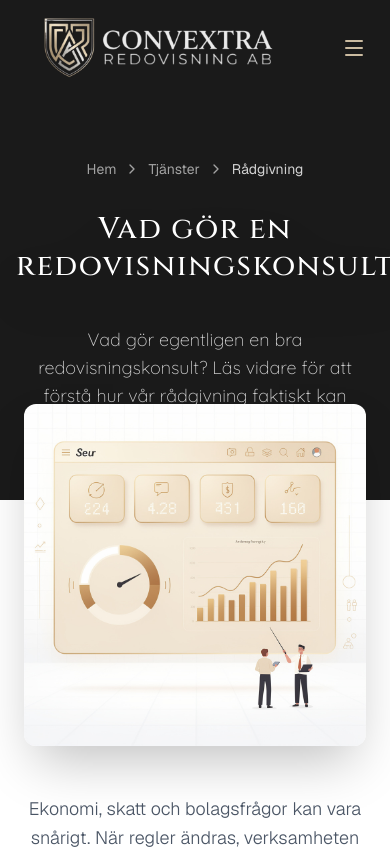
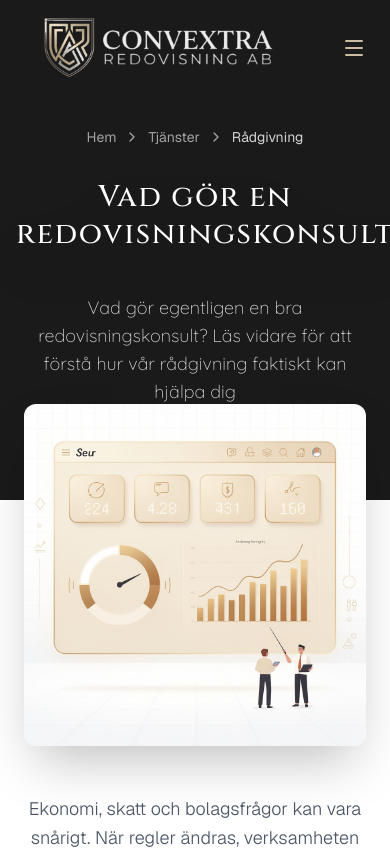
Before and after one commit to marksenwilliam/convextra-redovisning-VSCode, a Next.js app: page /tjanster/radgivning in a window 390 px wide. Shown: the top 849 px of the page. Built offline with nearby package versions, Linux system fonts and the light colour scheme; a web font is replaced by a local one.

Commit message:
Fix: Update Fortnox logo path and add mobile padding to service hero

```diff
--- a/src/app/page.tsx
+++ b/src/app/page.tsx
@@ -56,7 +56,7 @@ export default function Home() {
         <div className="absolute -bottom-28 left-1/2 -translate-x-1/2 w-full h-full max-w-[180px] max-h-[180px] z-50 md:z-0 md:top-8 md:bottom-auto md:right-8 md:left-auto md:translate-x-0 md:max-w-[450px] md:max-h-[450px] pointer-events-none">
           <div className="relative w-full h-full">
             <Image
-              src="/assets/Untitled design (4).png"
+              src="/assets/fortnox-partner.png"
               alt="Fortnox Partner - Auktoriserad redovisningsbyrå"
               fill
               sizes="(max-width: 768px) 180px, 450px"
--- a/src/components/ui/ServiceHero.tsx
+++ b/src/components/ui/ServiceHero.tsx
@@ -36,7 +36,7 @@ export default function ServiceHero({
           {title}
         </h1>
 
-        <p className="text-white/80 text-lg md:text-xl font-light font-quicksand max-w-2xl mx-auto">
+        <p className="text-white/80 text-lg md:text-xl font-light font-quicksand max-w-2xl mx-auto pb-16 md:pb-0">
           {subtitle}
         </p>
       </div>
```
